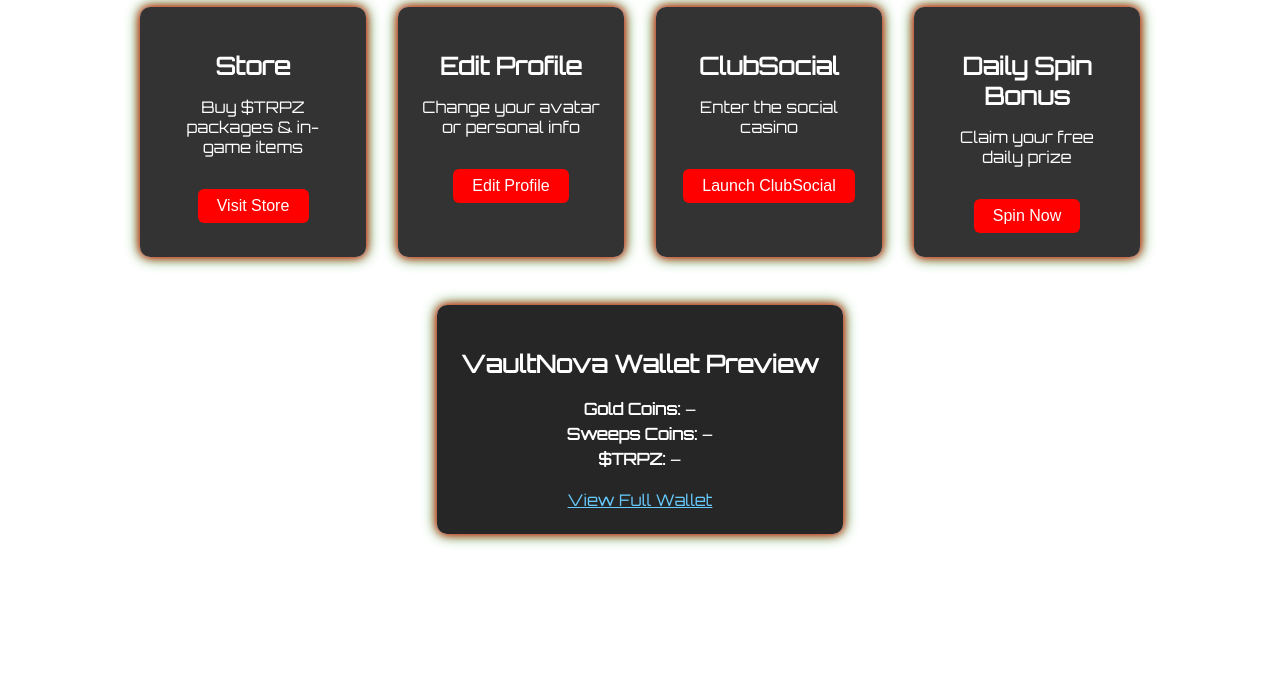
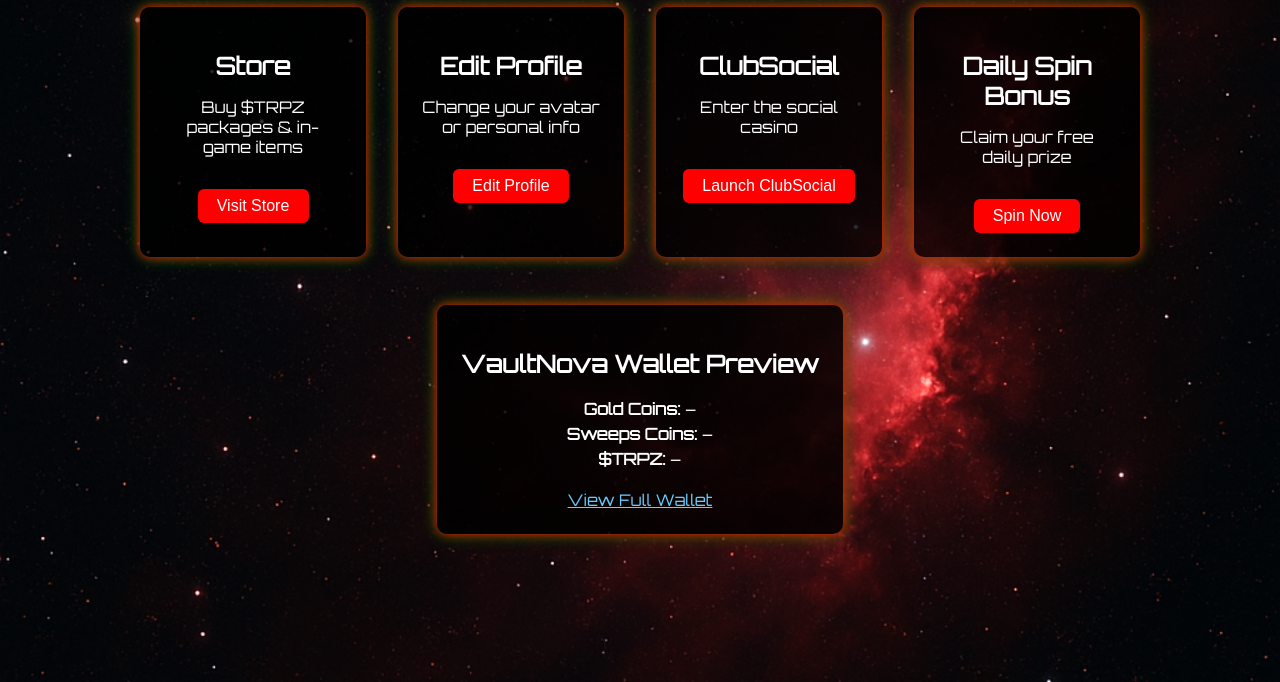
Before and after one commit to adminTIIIPSY/terpzytoken-site, a plain HTML site: page public/dashboard.html in a window 1280 px wide. Shown: the part 118-800 px from the top of the page. Drawn offline with Linux system fonts and the light colour scheme; no server answers.

Commit message:
Update dashboard.html

```diff
--- a/public/dashboard.html
+++ b/public/dashboard.html
@@ -8,7 +8,7 @@
   <style>
     body {
       margin: 0;
-      background: url('club-bg-neon.png') no-repeat center center fixed;
+      background: url('assets/terpzyverse-bg.png') no-repeat center center fixed;
       background-size: cover;
       font-family: 'Orbitron', sans-serif;
       color: white;
```
